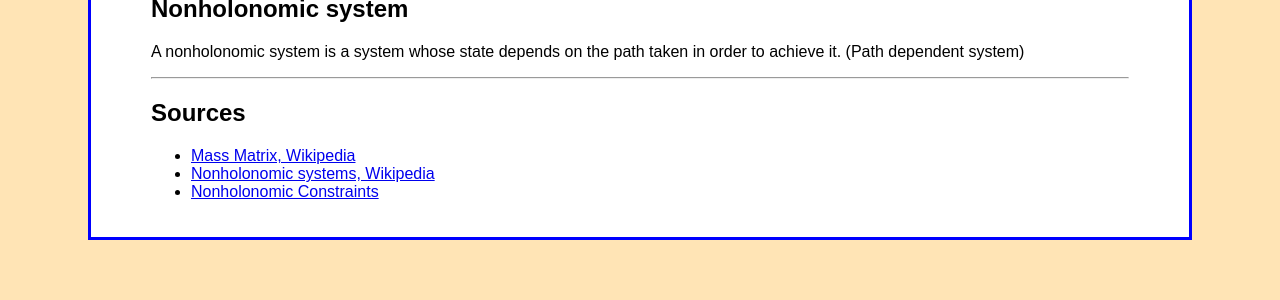
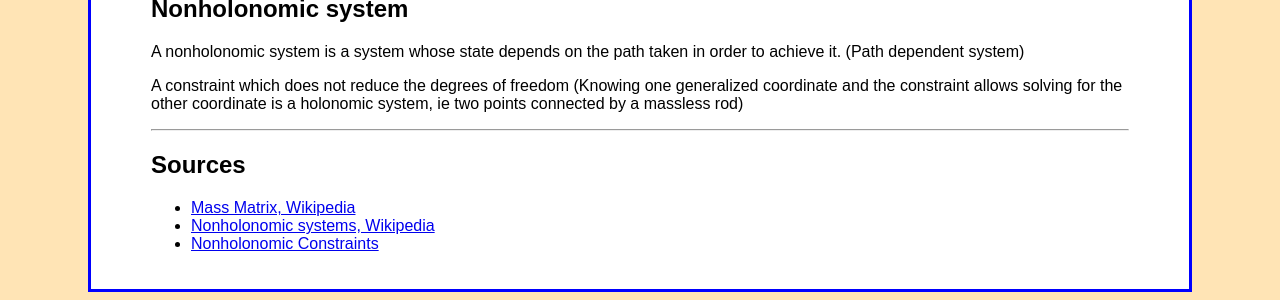
Before and after one commit to jbm950/jbm950.github.io, a Jekyll site: the page built from notes/dynamics/dynamics_main.html, in a window 1280 px wide and 900 px high, scrolled down 879 px, cut to the strip 600-900 px from the top of the window. Built offline with Jekyll 4.4.1, drawn with Linux system fonts in a browser that asks for light colours; before the commit the page ends 1727 px from its top, so only the background shows below that.

Commit message:
updated dynamics notes

```diff
--- a/notes/dynamics/dynamics_main.html
+++ b/notes/dynamics/dynamics_main.html
@@ -30,6 +30,7 @@ title: Dynamics
 </ul>
 <h2 id="nonholonomic_system">Nonholonomic system</h2>
 <p>A nonholonomic system is a system whose state depends on the path taken in order to achieve it. (Path dependent system)</p>
+<p>A constraint which does not reduce the degrees of freedom (Knowing one generalized coordinate and the constraint allows solving for the other coordinate is a holonomic system, ie two points connected by a massless rod)</p>
 <hr>
 <h2 id="sources">Sources</h2>
 <ul>
```
Also changed, not shown: source/notes/dynamics/dynamics_main.md (+8 -2 lines).
